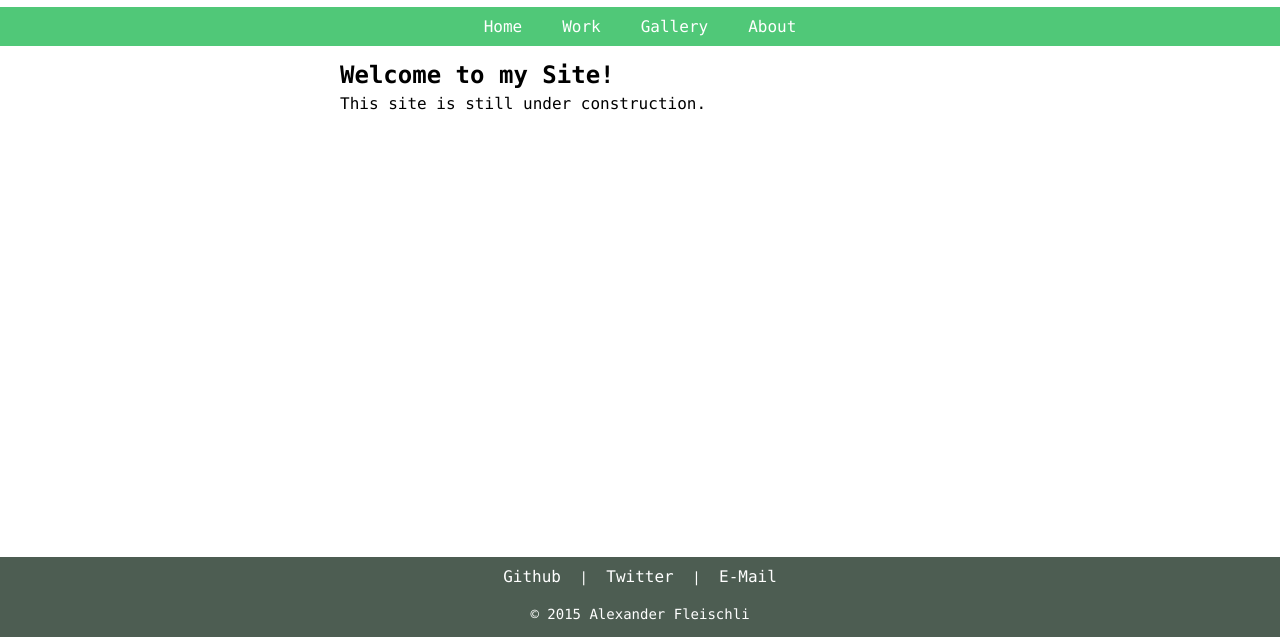
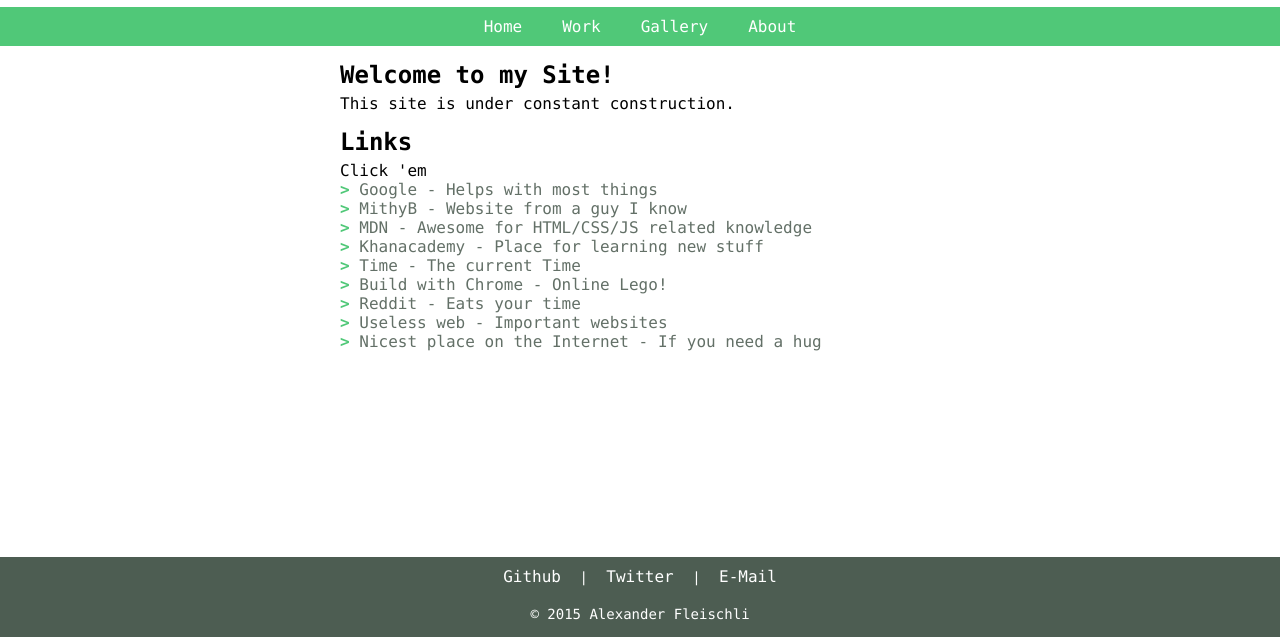
Before and after one commit to hatsome/hatsome.github.io, a plain HTML site: page index.html in a window 1280 px wide. Shown: the part 163-800 px from the top of the page. Drawn offline with Linux system fonts and the light colour scheme.

Commit message:
Added content to index page

```diff
--- a/css/styles.css
+++ b/css/styles.css
@@ -96,12 +96,27 @@ nav a:hover {
 
 }
 
+#maincontent ul {
+    padding-left: 0;
+    list-style: none;
+}
+
+#maincontent ul li {
+    list-style-position:inside;
+}
+
+#maincontent ul li:before {
+    list-style-position:inside;
+    content: ">  ";
+    color: #50C878;
+    font-weight: bold;
+}
+
 .work {
-    color: #fff;
     margin: 5px;
     padding: 10px;
     width: 100%;
-    background-color: #1E2320;
+    background-color: #DDD;
 }
 
 .work_img {
--- a/index.html
+++ b/index.html
@@ -27,7 +27,20 @@
     <div id="content">
         <div id="maincontent">
             <h1>Welcome to my Site!</h1>
-            <p>This site is still under construction.</p>
+            <p>This site is under constant construction.</p>
+            <h1>Links</h1>
+            <p>Click 'em</p>
+            <ul>
+                <li><a href="https://www.google.ch/" target="_blank">Google - Helps with most things</a></li>
+                <li><a href="http://mithyb.github.io/" target="_blank">MithyB - Website from a guy I know</a></li>
+                <li><a href="https://developer.mozilla.org" target="_blank">MDN - Awesome for HTML/CSS/JS related knowledge</a></li>
+                <li><a href="https://www.khanacademy.org/" target="_blank">Khanacademy - Place for learning new stuff</a></li>
+                <li><a href="http://time.is/" target="_blank">Time - The current Time</a></li>
+                <li><a href="https://www.buildwithchrome.com/" target="_blank">Build with Chrome - Online Lego!</a></li>
+                <li><a href="http://www.reddit.com/" target="_blank">Reddit - Eats your time</a></li>
+                <li><a href="http://www.theuselessweb.com/" target="_blank">Useless web - Important websites</a></li>
+                <li><a href="http://thenicestplaceontheinter.net/" target="_blank">Nicest place on the Internet - If you need a hug</a></li>
+            </ul>
         </div>
     </div>
     <footer>
```
